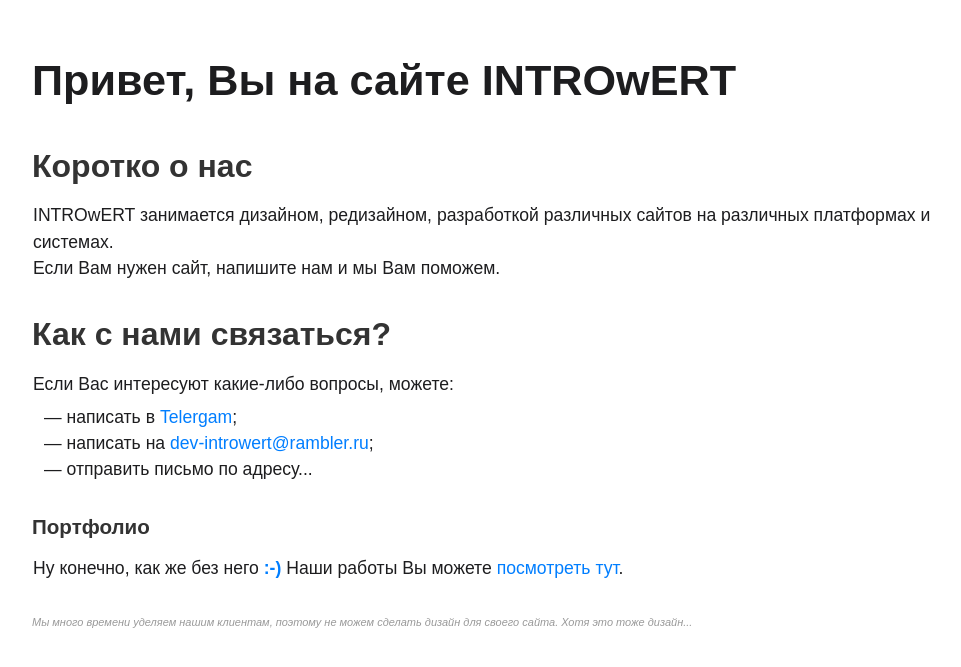
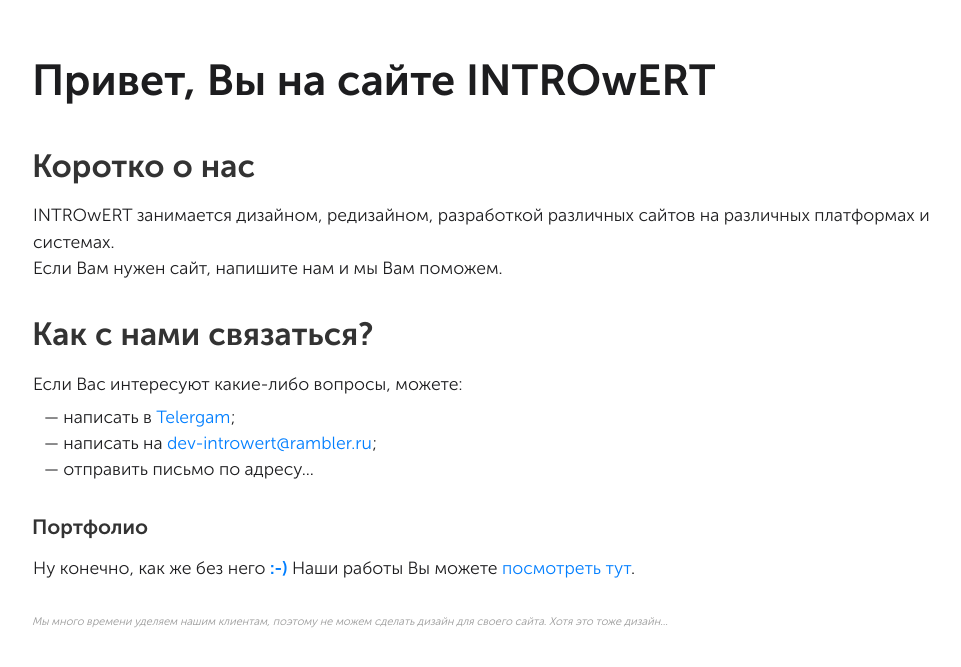
Before and after one commit to introwert/introwert.github.io, a PHP site: page / in a window 1280 px wide. Shown: the top 667 px of the page, without its empty margins (123-1084 px from the left). Run offline with PHP 8.4, Linux system fonts and the light colour scheme; some web fonts are replaced.

Commit message:
Update style.css

```diff
--- a/css/style.css
+++ b/css/style.css
@@ -1,11 +1,11 @@
 @font-face{
 	font-family: "museo";
-	src: url("../fonts/museo/MuseoSansRegular.ttf");
+	src: url("../fonts/MuseoSansRegular.woff");
 	font-weight: normal;
 }
 @font-face{
 	font-family: "museo";
-	src: url("../fonts/museo/MuseoSansBold.ttf");
+	src: url("../fonts/MuseoSansBold.woff");
 	font-weight: bold;
 }
 html{
```
